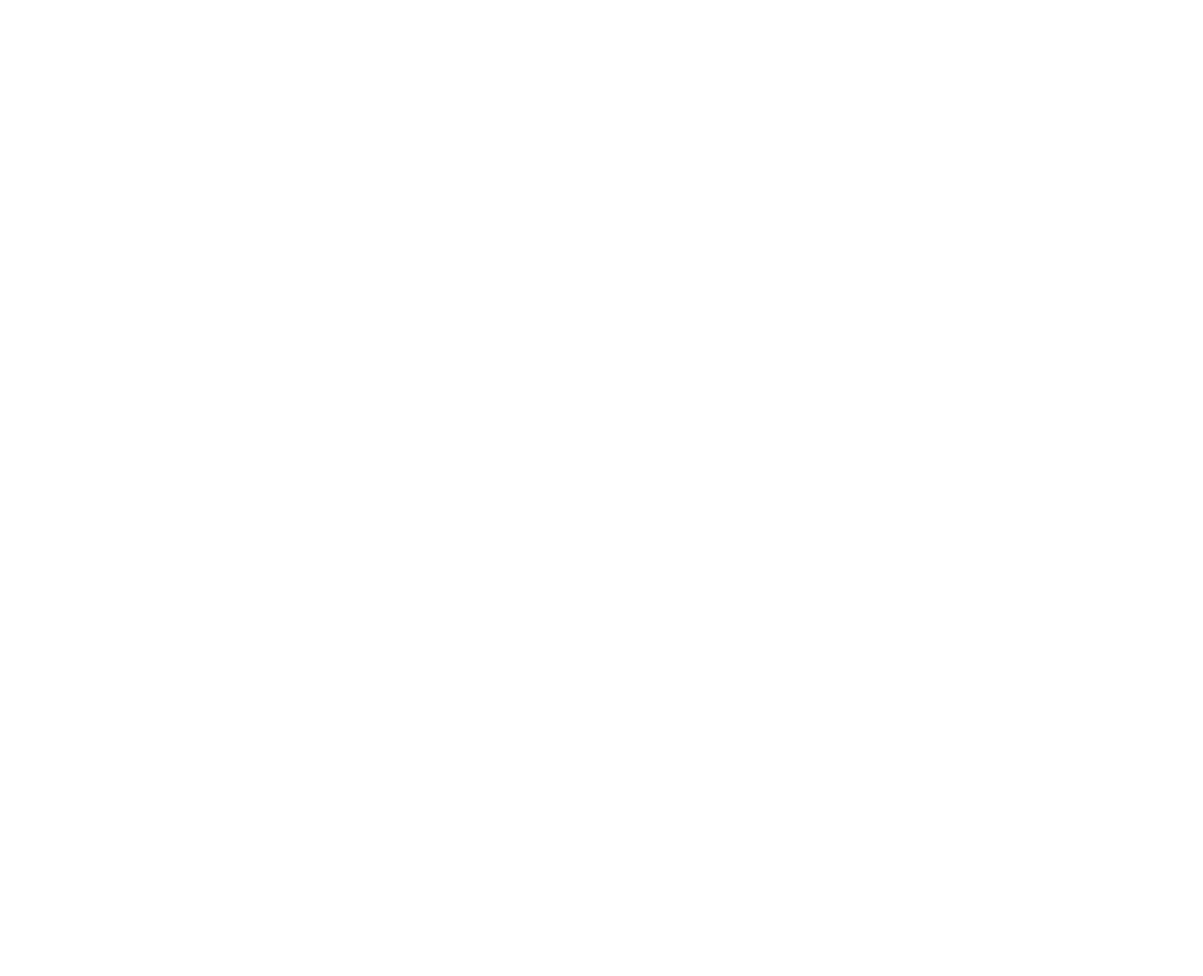
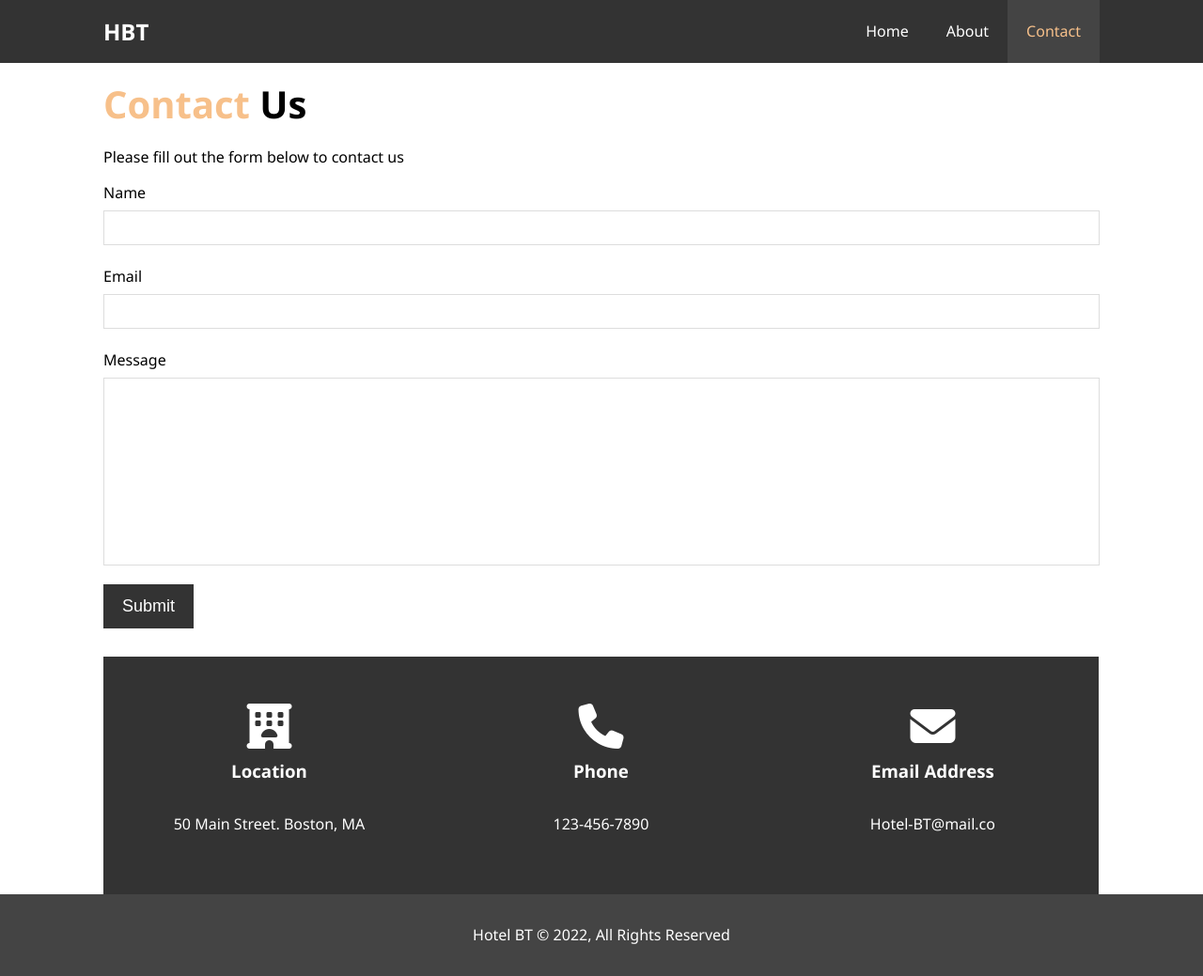
Before and after one commit to cmd0160/Hotel_BT, a plain HTML site: page contact.html in a window 1280 px wide. Shown: the whole page at 94% size. Before the commit the page ends 800 px from the top, so only its background shows below. Drawn offline with Linux system fonts and the light colour scheme.

Commit message:
added contact page with form: only styling

```diff
--- a/contact.html
+++ b/contact.html
@@ -0,0 +1,75 @@
+<!DOCTYPE html>
+<html lang="en">
+
+<head>
+    <meta charset="UTF-8">
+    <meta http-equiv="X-UA-Compatible" content="IE=edge">
+    <meta name="viewport" content="width=device-width, initial-scale=1.0">
+    <meta name="description" content="Welcome to the most extraordinary hotel in Boston, MA" />
+    <script src="https://kit.fontawesome.com/8ea6a701f3.js" crossorigin="anonymous"></script>
+    <link rel="stylesheet" href="./css/style.css">
+    <title>Hotel BT | Contact</title>
+</head>
+
+<body>
+    <header>
+        <nav id="navbar">
+            <div class="container">
+                <h1 class="logo"><a href="index.html">HBT</a></h1>
+                <ul>
+                    <li><a href="index.html">Home</a></li>
+                    <li><a href="about.html">About</a></li>
+                    <li><a class="current" href="contact.html">Contact</a></li>
+                </ul>
+            </div>
+        </nav>
+    </header>
+
+    <section id="contact-form" class="py-3">
+        <div class="container">
+            <h1 class="l-heading"> <span class="text-primary">Contact</span> Us</h1>
+            <p>Please fill out the form below to contact us</p>
+            <form action="process.php">
+                <div class="form-group">
+                    <label for="name">Name</label>
+                    <input type="text" name="name" id="name">
+                </div>
+                <div class="form-group">
+                    <label for="email">Email</label>
+                    <input type="email" name="email" id="email">
+                </div>
+                <div class="form-group">
+                    <label for="message">Message</label>
+                    <input type="message" name="message" id="message">
+                </div>
+                <button type='submit' class="btn">Submit</button>
+            </form>
+        </div>
+    </section>
+
+    <section class="contact-info" class="bg-dark">
+        <div class="container">
+            <div class="box bg-dark">
+                <i class="fa-solid fa-hotel fa-3x"></i>
+                <h3>Location</h3>
+                <p>50 Main Street. Boston, MA</p>
+            </div>
+            <div class="box bg-dark">
+                <i class="fa-solid fa-phone fa-3x"></i>
+                <h3>Phone</h3>
+                <p>123-456-7890</p>
+            </div>
+            <div class="box bg-dark">
+                <i class="fa-solid fa-envelope fa-3x"></i>
+                <h3>Email Address</h3>
+                <p>Hotel-BT@mail.co</p>
+            </div>
+        </div>
+    </section>
+
+    <footer id="main-footer">
+        <p>Hotel BT &copy; 2022, All Rights Reserved</p>
+    </footer>
+</body>
+
+</html>
--- a/css/style.css
+++ b/css/style.css
@@ -238,6 +238,28 @@
     border-radius: 50%;
 }
 
+/* contact form */
+#contact-form .form-group {
+    margin-bottom: 20px;
+}
+
+#contact-form label {
+    display: block;
+    margin-bottom: 5px;
+}
+
+#contact-form input,
+#contact-form textarea {
+    width: 100%;
+    padding: 10px;
+    border: 1px solid #ddd;
+}
+
+#contact-form #message {
+    height: 200px;
+}
+
+
 
 /* footer */
 #main-footer {
```
